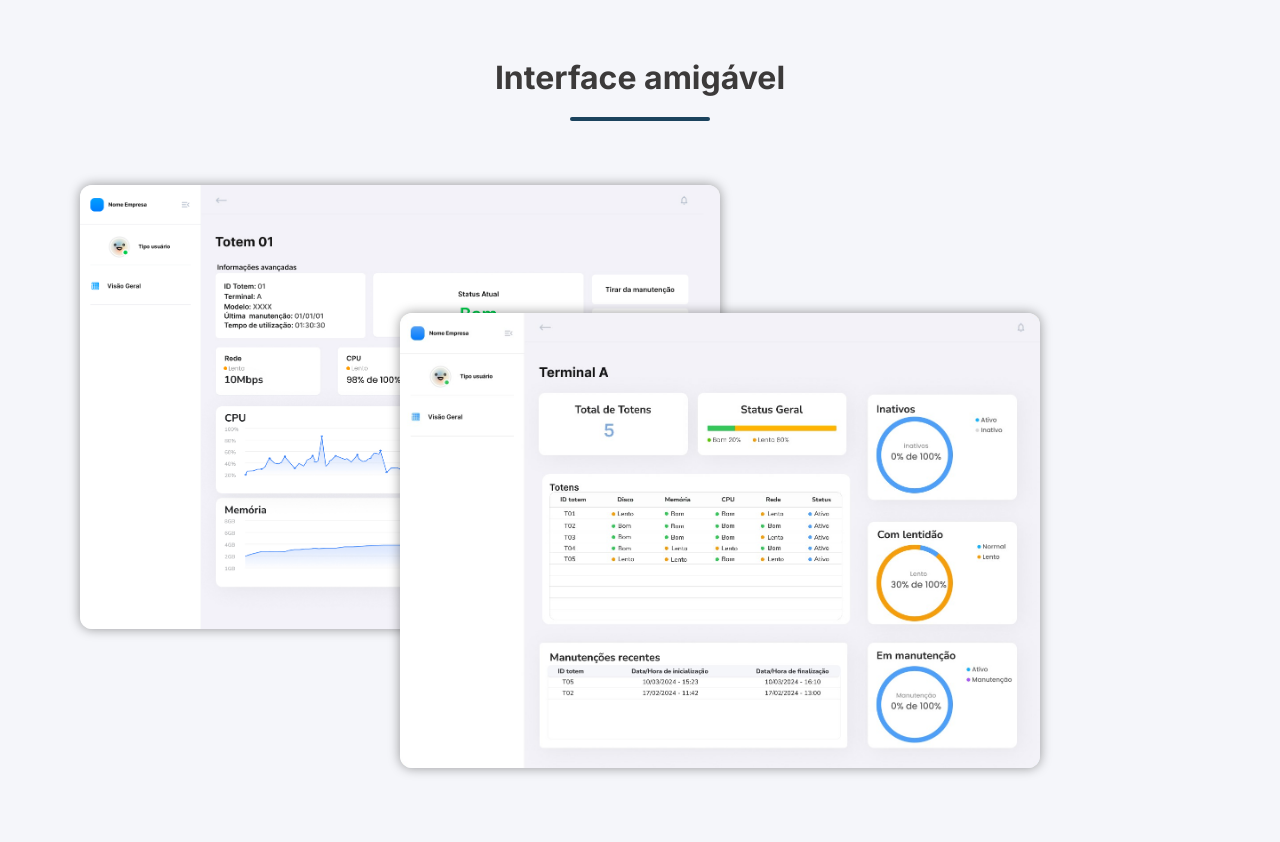
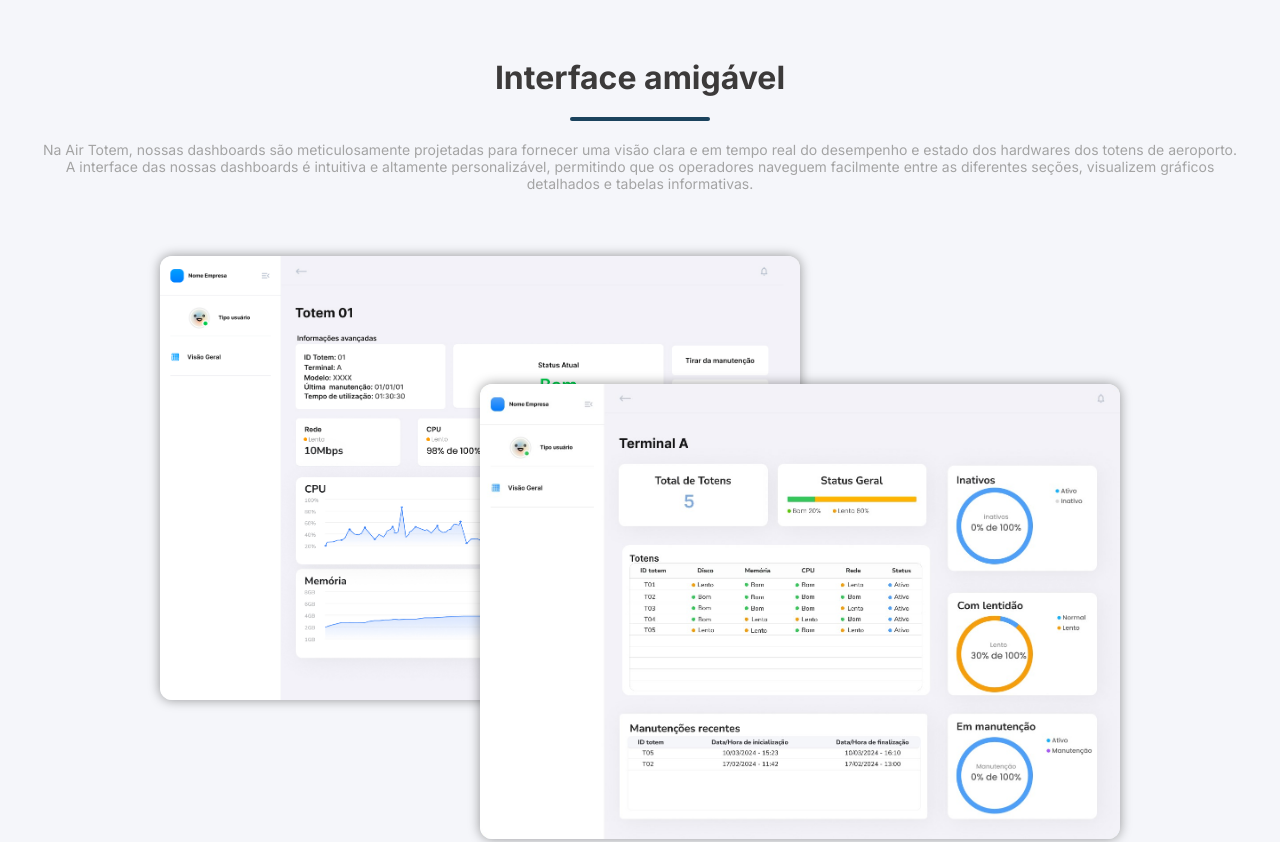
Before and after one commit to Grupo6-Air-Totem/Front-end, a website: page public/index-novo.html in a window 1280 px wide. Shown: the part 1760-2602 px from the top of the page. Drawn offline with Linux system fonts and the light colour scheme.

Commit message:
atualizaçãoInstitucional

```diff
--- a/public/css/style-tela-incial copy.css
+++ b/public/css/style-tela-incial copy.css
@@ -132,6 +132,12 @@ gap: 32px;
     gap: 20px;
 
 }
+.solucao-conteudo p{
+    color: #A4A4A4;
+    font-size: 14px;
+    text-align: center;
+    margin-top: 20px;
+}
 .solucao-conteudo img{
     max-width: 780px;
     object-fit: contain;
@@ -142,7 +148,7 @@ gap: 32px;
 }
 .grid {
     display: grid;
-    grid-template-columns: repeat(7, 160px);
+    grid-template-columns: repeat(6, 160px);
     grid-template-rows: 1fr;
     height: auto;
   }
--- a/public/index-novo.html
+++ b/public/index-novo.html
@@ -68,7 +68,7 @@
     <div class="solucao-conteudo container">
         <div>
             <h1>Interface amigável<span></span></h1>
-        <p></p>
+        <p> Na Air Totem, nossas dashboards são meticulosamente projetadas para fornecer uma visão clara e em tempo real do desempenho e estado dos hardwares dos totens de aeroporto. A interface das nossas dashboards é intuitiva e altamente personalizável, permitindo que os operadores naveguem facilmente entre as diferentes seções, visualizem gráficos detalhados e tabelas informativas.</p>
         </div>
         <div class="grid">
             <div class="img img_top">
```
